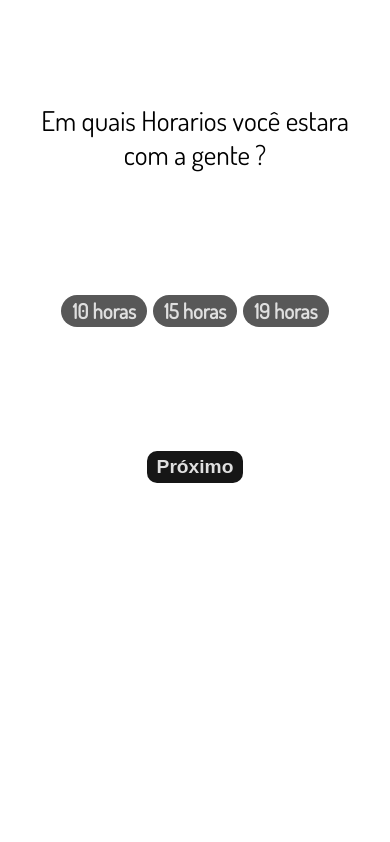
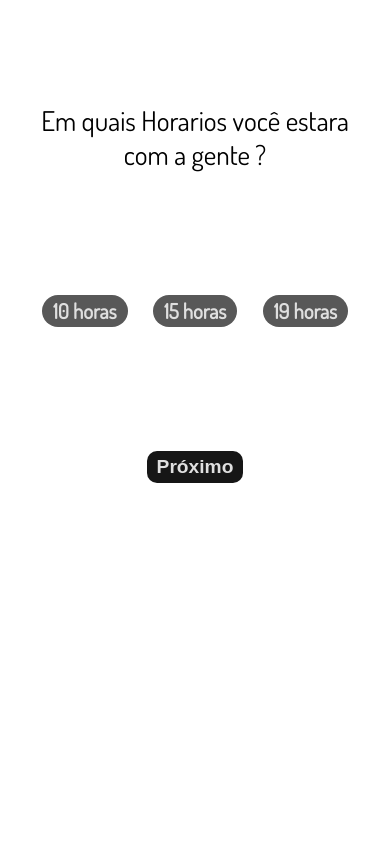
Before and after one commit to lancao2/reference, a React (Create React App) app: page /formreference in a window 390 px wide. Shown: the part 3505-4347 px from the top of the page. Built offline with nearby package versions, Linux system fonts and the light colour scheme.

Commit message:
fix: iphone breack line

```diff
--- a/src/Pages/FormReference/style.css
+++ b/src/Pages/FormReference/style.css
@@ -208,7 +208,7 @@ form #pg04 .time {
   display: flex;
   -ms-flex-pack: distribute;
       justify-content: space-around;
-  width: 70%;
+  width: 85%;
   font-size: 1.3rem;
   font-weight: 600;
   color: #dfdfdf;
--- a/src/Pages/FormReference/style.scss
+++ b/src/Pages/FormReference/style.scss
@@ -120,7 +120,7 @@ form {
     .time {
       display: flex;
       justify-content: space-around;
-      width: 70%;
+      width: 85%;
       font-size: 1.3rem;
       font-weight: 600;
       color: #dfdfdf;
```
Also changed, not shown: 1 other file (tests, documents, lock files or other folders).
